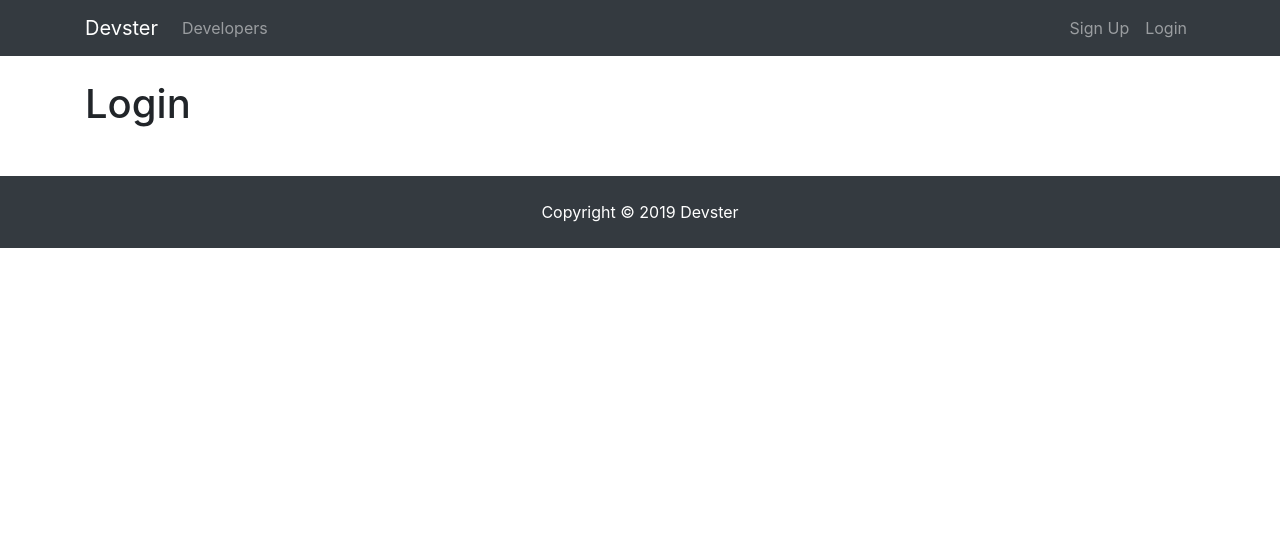
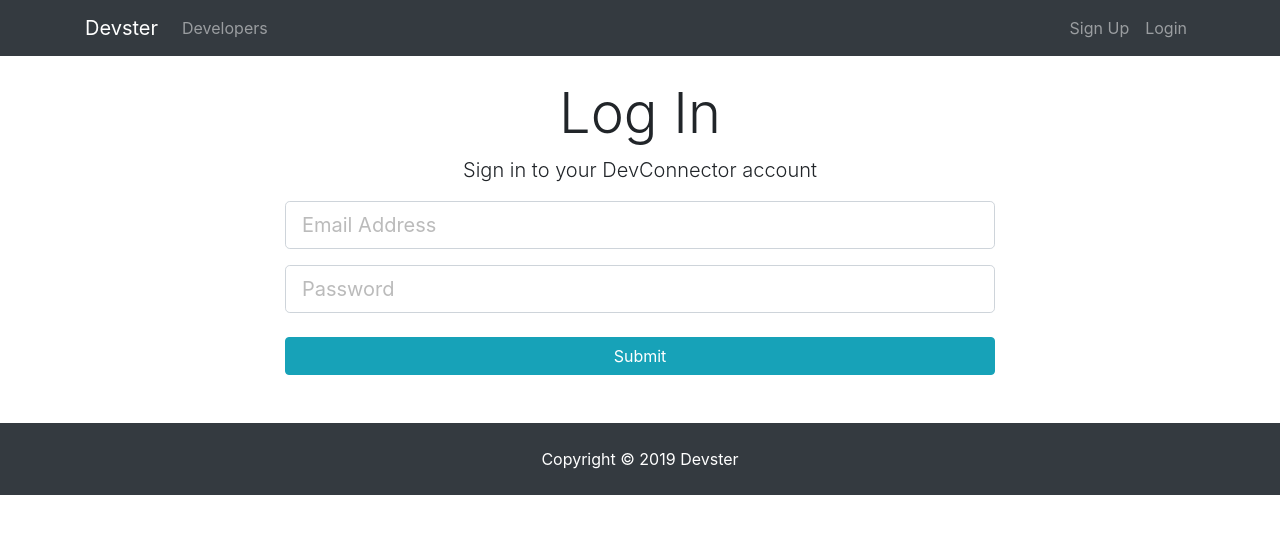
Before and after one commit to EnzoZafra/mern-playground, a React (Create React App) app in the folder client/: page /login in a window 1280 px wide. Shown: the top 534 px of the page. Built offline with nearby package versions, Linux system fonts and the light colour scheme.

Commit message:
Add validation

```diff
--- a/client/package.json
+++ b/client/package.json
@@ -3,6 +3,8 @@
   "version": "0.1.0",
   "private": true,
   "dependencies": {
+    "axios": "^0.18.0",
+    "classnames": "^2.2.6",
     "react": "^16.8.1",
     "react-dom": "^16.8.1",
     "react-router-dom": "^4.3.1",
--- a/client/src/components/auth/Login.js
+++ b/client/src/components/auth/Login.js
@@ -1,10 +1,69 @@
 import React, { Component } from 'react';
 
 class Login extends Component {
+  constructor() {
+    super();
+    this.state = {
+      email: '',
+      password: '',
+      errors: {}
+    };
+
+    this.onChange = this.onChange.bind(this);
+    this.onSubmit = this.onSubmit.bind(this);
+  }
+
+  onChange(e) {
+    this.setState({ [e.target.name]: e.target.value });
+  }
+
+  onSubmit(e) {
+    e.preventDefault();
+
+    const user = {
+      email: this.state.email,
+      password: this.state.password
+    };
+
+    console.log(user);
+  }
+
   render() {
     return (
-      <div>
-        <h1>Login</h1>
+      <div className="login">
+        <div className="container">
+          <div className="row">
+            <div className="col-md-8 m-auto">
+              <h1 className="display-4 text-center">Log In</h1>
+              <p className="lead text-center">
+                Sign in to your DevConnector account
+              </p>
+              <form onSubmit={this.onSubmit}>
+                <div className="form-group">
+                  <input
+                    type="email"
+                    className="form-control form-control-lg"
+                    placeholder="Email Address"
+                    name="email"
+                    value={this.state.email}
+                    onChange={this.onChange}
+                  />
+                </div>
+                <div className="form-group">
+                  <input
+                    type="password"
+                    className="form-control form-control-lg"
+                    placeholder="Password"
+                    name="password"
+                    value={this.state.password}
+                    onChange={this.onChange}
+                  />
+                </div>
+                <input type="submit" className="btn btn-info btn-block mt-4" />
+              </form>
+            </div>
+          </div>
+        </div>
       </div>
     );
   }
--- a/client/src/components/auth/Register.js
+++ b/client/src/components/auth/Register.js
@@ -1,4 +1,6 @@
 import React, { Component } from 'react';
+import axios from 'axios';
+import classnames from 'classnames';
 
 class Register extends Component {
   constructor() {
@@ -29,12 +31,17 @@
       password2: this.state.password2
     };
 
-    console.log(newUser);
+    axios
+      .post('/api/users/register', newUser)
+      .then(res => console.log(res.data))
+      .catch(err => this.setState({ errors: err.response.data }));
   }
 
   render() {
+    // same as: errors = this.state.errors;
+    const { errors } = this.state;
+
     return (
-      <div>
       <div className="register">
         <div className="container">
           <div className="row">
@@ -45,53 +52,69 @@
                 <div className="form-group">
                   <input
                     type="text"
-                      className="form-control form-control-lg"
+                    className={classnames('form-control form-control-lg', {
+                      'is-invalid': errors.name
+                    })}
                     placeholder="Name"
                     name="name"
                     value={this.state.name}
                     onChange={this.onChange}
                   />
+                  {errors.name && (
+                    <div className="invalid-feedback">{errors.name}</div>
+                  )}
                 </div>
                 <div className="form-group">
                   <input
                     type="email"
-                      className="form-control form-control-lg"
+                    className={classnames('form-control form-control-lg', {
+                      'is-invalid': errors.email
+                    })}
                     placeholder="Email Address"
                     name="email"
                     value={this.state.email}
                     onChange={this.onChange}
                   />
+                  {errors.email && (
+                    <div className="invalid-feedback">{errors.email}</div>
+                  )}
                   <small className="form-text text-muted">
-                      This site uses Gravatar so if you want a profile image,
-                      use a Gravatar email
+                    This site uses Gravatar so if you want a profile image, use
+                    a Gravatar email
                   </small>
                 </div>
                 <div className="form-group">
                   <input
                     type="password"
-                      className="form-control form-control-lg"
+                    className={classnames('form-control form-control-lg', {
+                      'is-invalid': errors.password
+                    })}
                     placeholder="Password"
                     name="password"
                     value={this.state.password}
                     onChange={this.onChange}
                   />
+                  {errors.password && (
+                    <div className="invalid-feedback">{errors.password}</div>
+                  )}
                 </div>
                 <div className="form-group">
                   <input
                     type="password"
-                      className="form-control form-control-lg"
+                    className={classnames('form-control form-control-lg', {
+                      'is-invalid': errors.password2
+                    })}
                     placeholder="Confirm Password"
                     name="password2"
                     value={this.state.password2}
                     onChange={this.onChange}
                   />
+                  {errors.password2 && (
+                    <div className="invalid-feedback">{errors.password2}</div>
+                  )}
                 </div>
-                  <input
-                    type="submit"
-                    className="btn btn-info btn-block mt-4"
-                  />
+                <input type="submit" className="btn btn-info btn-block mt-4" />
               </form>
-              </div>
             </div>
           </div>
         </div>
```
Lines whose indentation alone changed are shown as unchanged.
